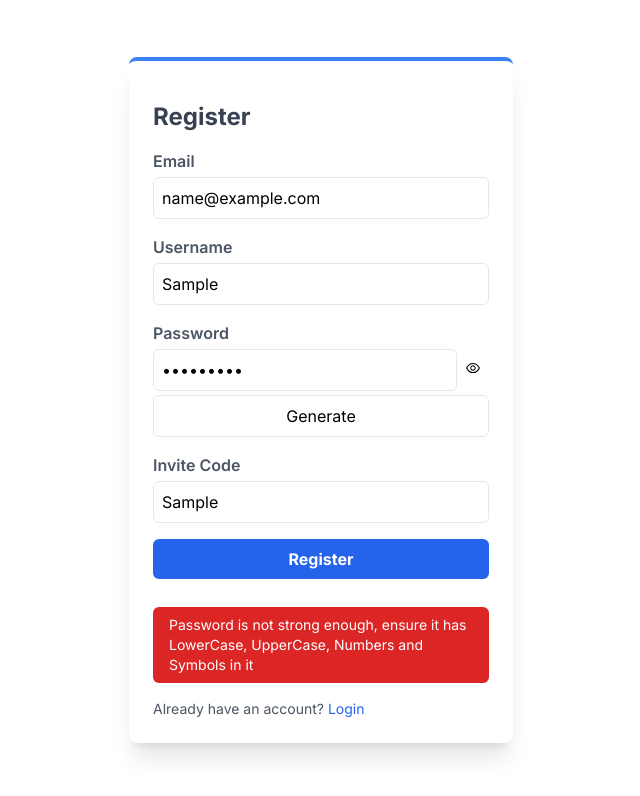
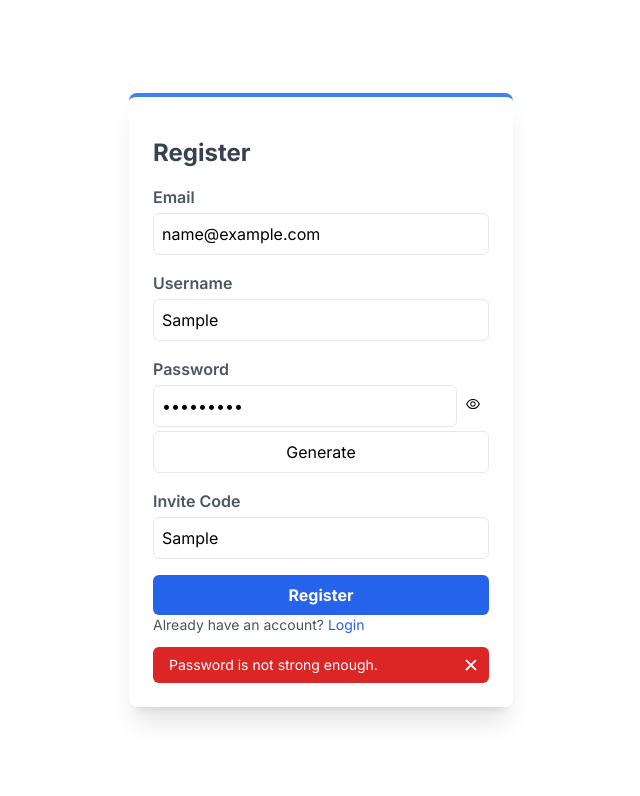
Before and after one commit to DemonMartin/nextjsauthsystem, a Next.js app: page /register in a window 1280 px wide. Both pictures are taken after typing "name@example.com", "Sample", "Sample123", "Sample" into the empty fields and a click on the button "Register". Shown: the top 796 px of the page, without its empty margins (319-959 px from the left). Built offline with nearby package versions, Linux system fonts and the light colour scheme.

Commit message:
Add error message with close button

```diff
--- a/src/app/register/page.js
+++ b/src/app/register/page.js
@@ -6,6 +6,8 @@ import validator from 'validator';
 import {
     AiOutlineEye as EyeIcon, AiOutlineEyeInvisible as EyeOffIcon
 } from 'react-icons/ai';
+
+import { IoCloseSharp } from "react-icons/io5";
 
 export default function RegisterPage() {
     const router = useRouter();
@@ -17,6 +19,7 @@ export default function RegisterPage() {
     const [error, setError] = useState('');
     const [buttonText, setButtonText] = useState('Generate');
     const [buttonDisabled, setButtonDisabled] = useState(false);
+    const [animationClass, setAnimationClass] = useState('animate__fadeIn');
 
     const generatePassword = () => {
         const length = 12;
@@ -58,7 +61,7 @@ export default function RegisterPage() {
             setError('');
 
             if (!validator.isEmail(email)) throw new Error("Invalid email address");
-            if (!validator.isStrongPassword(password)) throw new Error("Password is not strong enough, ensure it has LowerCase, UpperCase, Numbers and Symbols in it");
+            if (!validator.isStrongPassword(password)) throw new Error("Password is not strong enough.");
             if (!validator.isAscii(inviteCode)) throw new Error("Invalid invite code");
 
             const response = await axios.post('/api/auth/register', {
@@ -76,7 +79,6 @@ export default function RegisterPage() {
             router.push('/login');
         } catch (error) {
             console.log(error)
-            // on code 400
             if (error?.response?.status === 400) {
                 setError(error?.response?.data?.error || "An unknown error occurred");
                 return;
@@ -123,13 +125,12 @@ export default function RegisterPage() {
                         <div className="flex">
                             <input
                                 onChange={(e) => setPassword(e.target.value)}
-                                onInput={(e) => {
-                                    if (showPassword) setShowPassword(false);
-                                    setPassword(e.target.value);
-                                }}
+                                onInput={(e) => setPassword(e.target.value)}
+                                onBlur={(e) => setPassword(e.target.value)}
                                 type={showPassword ? "text" : "password"}
                                 placeholder="Enter your password"
                                 className="mt-1 w-full p-2 border rounded-md"
+                                autoComplete="new-password"
                                 id="password"
                                 required
                             />
@@ -166,15 +167,27 @@ export default function RegisterPage() {
                     <button type="submit" className="bg-blue-600 hover:bg-blue-700 text-white font-bold cursor-pointer px-6 py-2 rounded-md transition-colors duration-200">
                         Register
                     </button>
-                    {error && (
-                        <div className="bg-red-600 text-white w-full text-sm py-2 px-4 rounded-md mt-3">
-                            {error}
-                        </div>
-                    )}
-                    <div className="text-sm text-gray-600">
-                        Already have an account? <button type="button" className="text-blue-600 hover:text-blue-700" onClick={() => router.push('/login')}>Login</button>
+                </form>
+                <div className="text-sm text-gray-600">
+                    Already have an account? <button type="button" className="text-blue-600 hover:text-blue-700" onClick={() => router.push('/login')}>Login</button>
+                </div>
+                {error && (
+                    <div className={`bg-red-600 text-white w-full text-sm py-2 px-4 rounded-md mt-3 relative animate__animated ${animationClass} animate__faster`}>
+                        {error}
+                        <button
+                            onClick={() => {
+                                setAnimationClass('animate__fadeOut');
+                                setTimeout(() => {
+                                    setError('');
+                                    setAnimationClass('animate__fadeIn');
+                                }, 400);
+                            }}
+                            className="absolute top-0 right-0 p-2 transition-colors duration-200 hover:bg-red-700 rounded-md"
+                        >
+                            <IoCloseSharp className="h-5 w-5" />
+                        </button>
                     </div>
-                </form>
+                )}
             </div >
         </main >
     )
```
